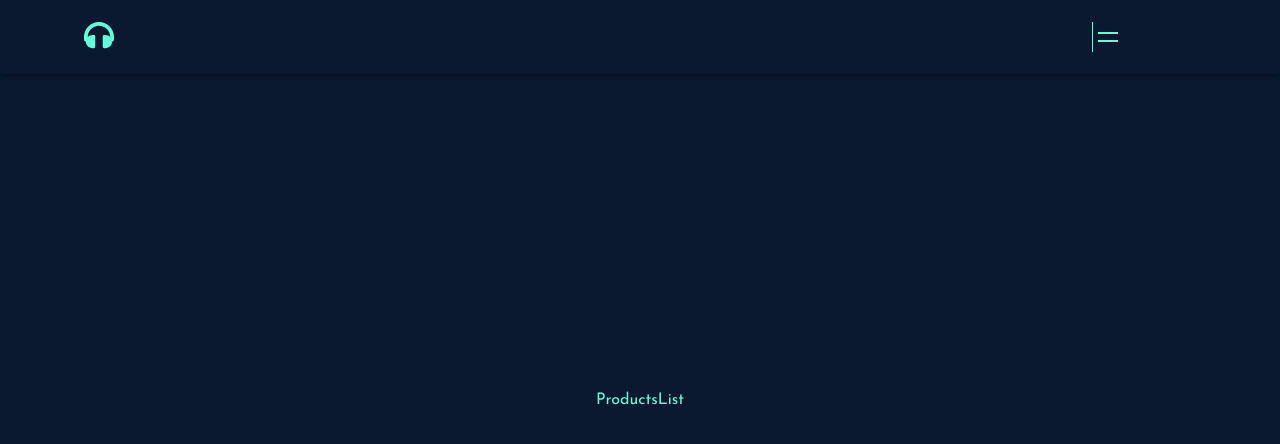
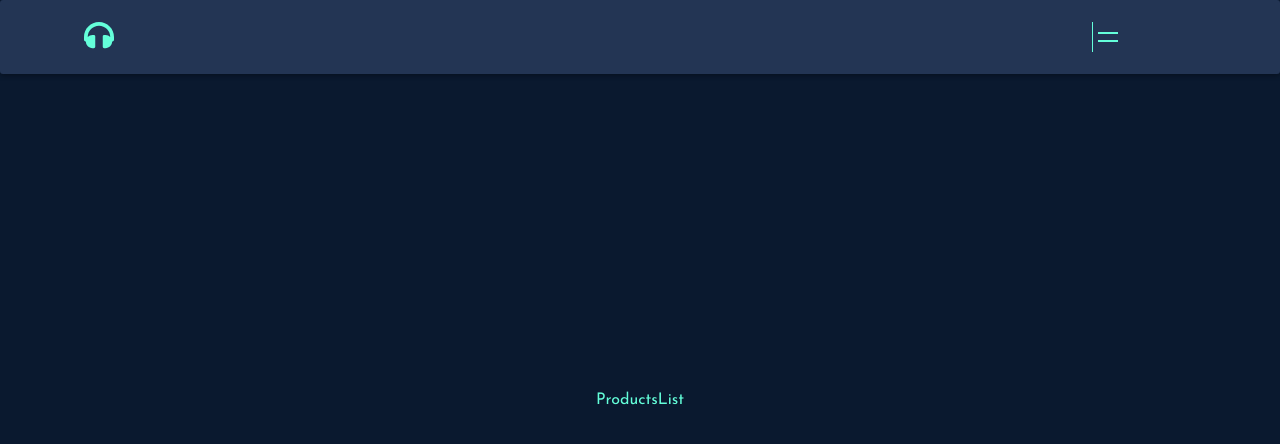
Before and after one commit to genFD/Ph-frontend, a React (Create React App) app: page / in a window 1280 px wide. Shown: the top 444 px of the page. Built offline with nearby package versions, Linux system fonts and the light colour scheme.

Commit message:
change navabar bgcolor

```diff
--- a/src/pages/homePage/homePage.css
+++ b/src/pages/homePage/homePage.css
@@ -20,7 +20,7 @@ nav {
   position: fixed;
   top: 0;
   right: 0;
-  background-color: #0a192f;
+  background-color: #233554;
   padding: 20px;
   width: 100%;
   display: flex;
```
